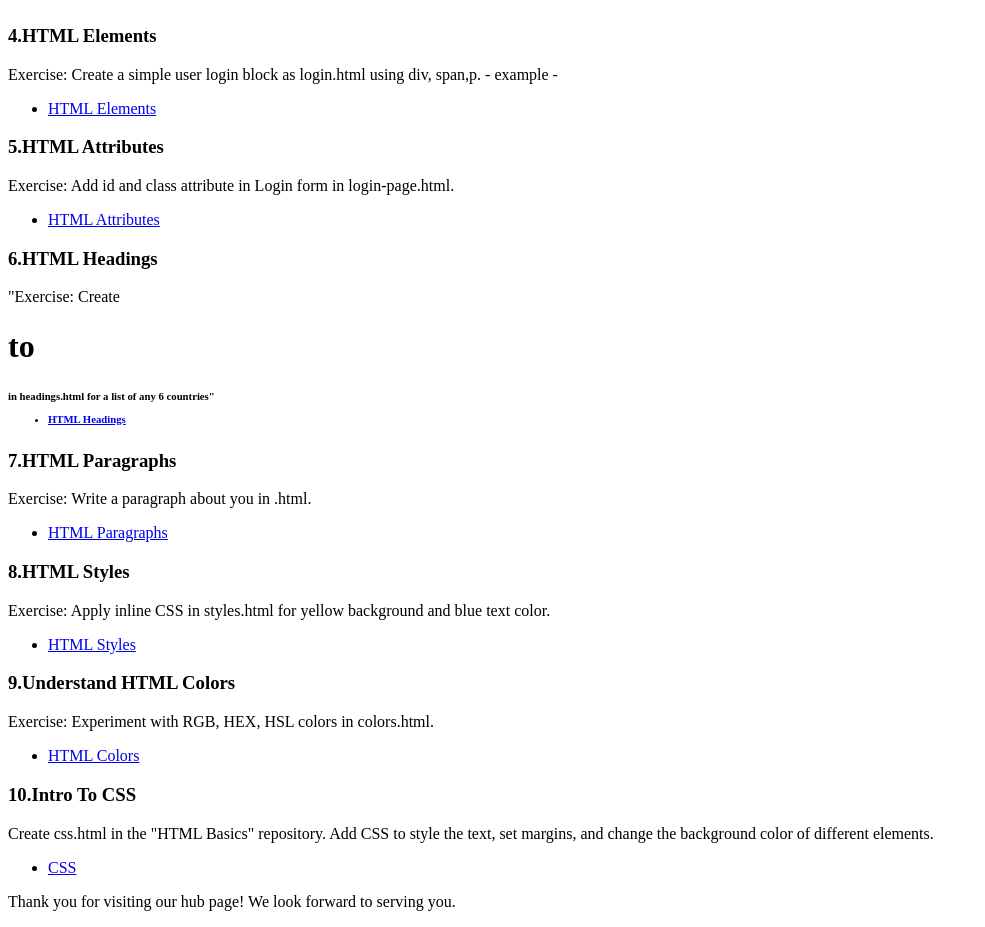
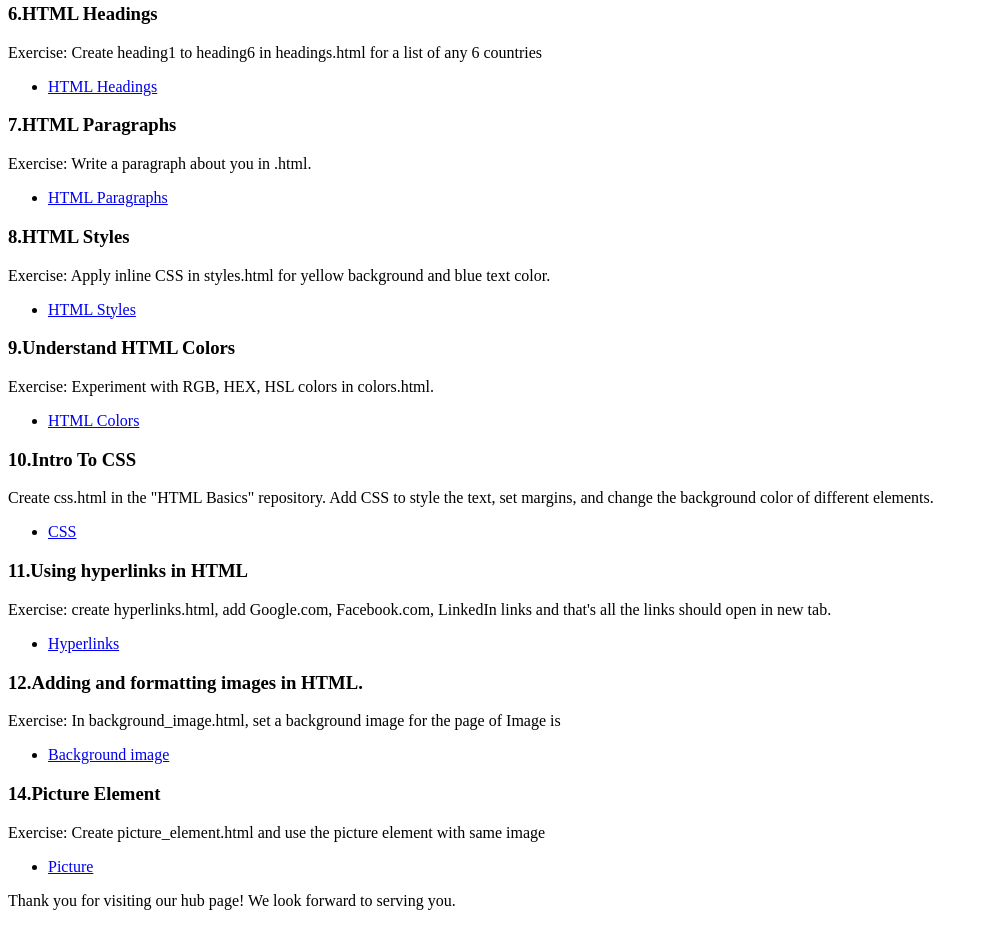
Before and after one commit to prvn-mhsh/Htmlactivities, a plain HTML site: page index.html in a window 1280 px wide. Shown: the part 681-1608 px from the top of the page, without its empty margins (0-985 px from the left). Drawn offline with Linux system fonts and the light colour scheme.

Commit message:
Update index.html

```diff
--- a/index.html
+++ b/index.html
@@ -22,7 +22,7 @@
         <li><a href="editors.html">HTML Editors</a></li>
     </ul>
     <h3>3.Basic HTML Examples</h3>
-  <p>"Exercise: In basic_examples.html, include <h1>, <p>, and <img> to simulate a profile page. Add every continent names in h1-h6 and add <p> about continent and add world images."</p>
+  <p>Exercise: In basic_examples.html, include heading1, para, and image to simulate a profile page. Add every continent names in h1-h6 and add para about continent and add world images.</p>
     <ul>
         <li><a href="basic_examples.html">Basic HTML Examples</a></li>
     </ul>
@@ -38,7 +38,7 @@
         <li><a href="login-page.html">HTML Attributes</a></li>
     </ul>
     <h3>6.HTML Headings</h3>
-    <p>"Exercise: Create <h1> to <h6> in headings.html for a list of any 6 countries"</p>
+    <p>Exercise: Create heading1 to heading6 in headings.html for a list of any 6 countries</p>
     <ul>
         <li><a href="headings.html">HTML Headings</a></li>
     </ul>
@@ -62,6 +62,21 @@
        <ul>
         <li><a href="css.html">CSS</a></li>
     </ul>
+    <h3>11.Using hyperlinks in HTML</h3>
+     <p>Exercise: create hyperlinks.html, add Google.com, Facebook.com, LinkedIn links and that's all the links should open in new tab.</p>
+       <ul>
+        <li><a href="hyperlink.html">Hyperlinks</a></li>
+    </ul>
+     <h3>12.Adding and formatting images in HTML.</h3>
+     <p>Exercise: In background_image.html, set a background image for the page of Image is </p>
+       <ul>
+        <li><a href="background-image.html">Background image</a></li>
+    </ul>
+    <h3>14.Picture Element</h3>
+     <p> Exercise: Create picture_element.html and use the picture element with same image </p>
+       <ul>
+        <li><a href="picture_element.html">Picture</a></li>
+    </ul>
 
 
 
```
